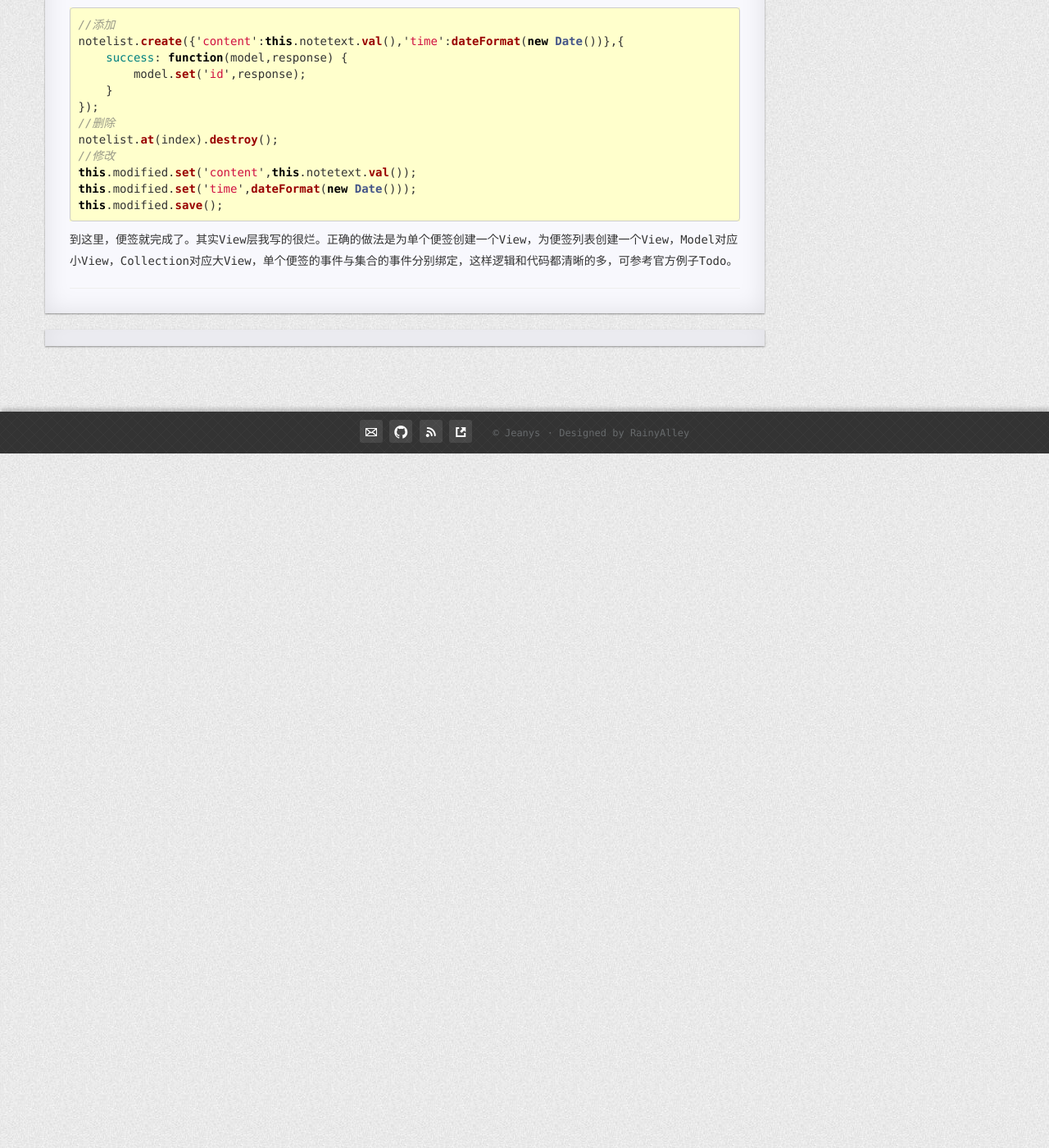
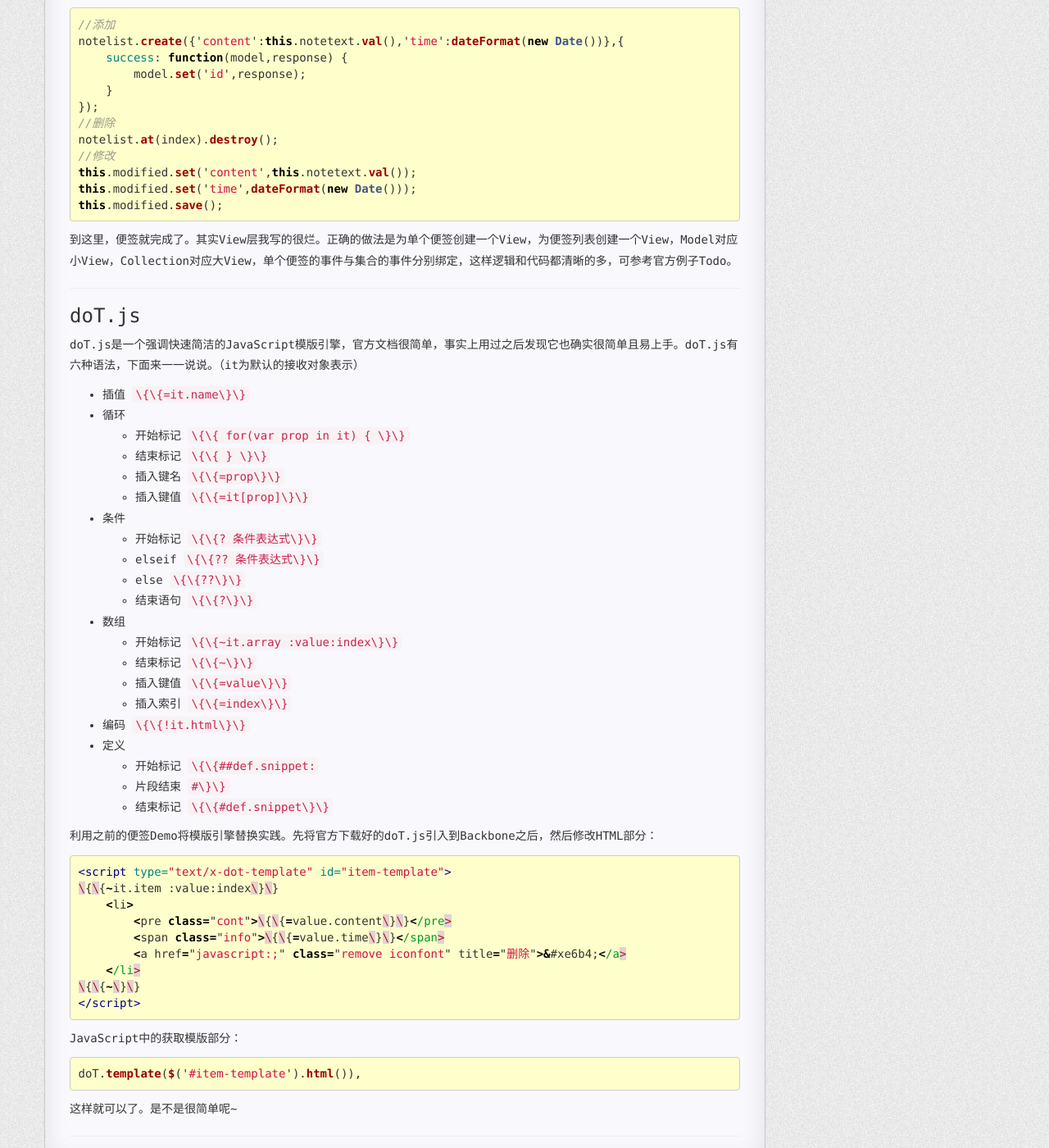
Before and after one commit to jeanys/jeanys.github.io, a Jekyll site: the page built from _posts/2016-2-28-backbone-and-requirejs.md, in a window 1280 px wide and 1400 px high, scrolled down 2198 px. Shown: the whole window at 82% size. Built offline with Jekyll 4.4.1, drawn with Linux system fonts in a browser that asks for light colours; nearby versions of some CDN libraries; Markdown is read by kramdown in place of the engine named in the settings.

Commit message:
Backbone+RequireJS
逐步测试-3 估计要挂

````diff
--- a/_posts/2016-2-28-backbone-and-requirejs.md
+++ b/_posts/2016-2-28-backbone-and-requirejs.md
@@ -103,3 +103,53 @@ this.modified.save();
 ```
 
 到这里，便签就完成了。其实View层我写的很烂。正确的做法是为单个便签创建一个View，为便签列表创建一个View，Model对应小View，Collection对应大View，单个便签的事件与集合的事件分别绑定，这样逻辑和代码都清晰的多，可参考官方例子Todo。
+
+---
+
+### doT.js
+
+doT.js是一个强调快速简洁的JavaScript模版引擎，官方文档很简单，事实上用过之后发现它也确实很简单且易上手。doT.js有六种语法，下面来一一说说。（it为默认的接收对象表示）
+
++ 插值         `\{\{=it.name\}\}`
++ 循环
+    + 开始标记 `\{\{ for(var prop in it) { \}\}`
+    + 结束标记 `\{\{ } \}\}`
+    + 插入键名 `\{\{=prop\}\}`
+    + 插入键值 `\{\{=it[prop]\}\}`
++ 条件
+    + 开始标记 `\{\{? 条件表达式\}\}`
+    + elseif   `\{\{?? 条件表达式\}\}`
+    + else     `\{\{??\}\}`
+    + 结束语句 `\{\{?\}\}`
++ 数组
+    + 开始标记 `\{\{~it.array :value:index\}\}`
+    + 结束标记 `\{\{~\}\}`
+    + 插入键值 `\{\{=value\}\}`
+    + 插入索引 `\{\{=index\}\}`
++ 编码         `\{\{!it.html\}\}`
++ 定义
+    + 开始标记 `\{\{##def.snippet:`
+    + 片段结束 `#\}\}`
+    + 结束标记 `\{\{#def.snippet\}\}`
+
+利用之前的便签Demo将模版引擎替换实践。先将官方下载好的doT.js引入到Backbone之后，然后修改HTML部分：
+
+```html
+<script type="text/x-dot-template" id="item-template">
+\{\{~it.item :value:index\}\}
+    <li>
+        <pre class="cont">\{\{=value.content\}\}</pre>
+        <span class="info">\{\{=value.time\}\}</span>
+        <a href="javascript:;" class="remove iconfont" title="删除">&#xe6b4;</a>
+    </li>
+\{\{~\}\}
+</script>
+```
+
+JavaScript中的获取模版部分：
+
+```javascript
+doT.template($('#item-template').html()),
+```
+
+这样就可以了。是不是很简单呢~
````
